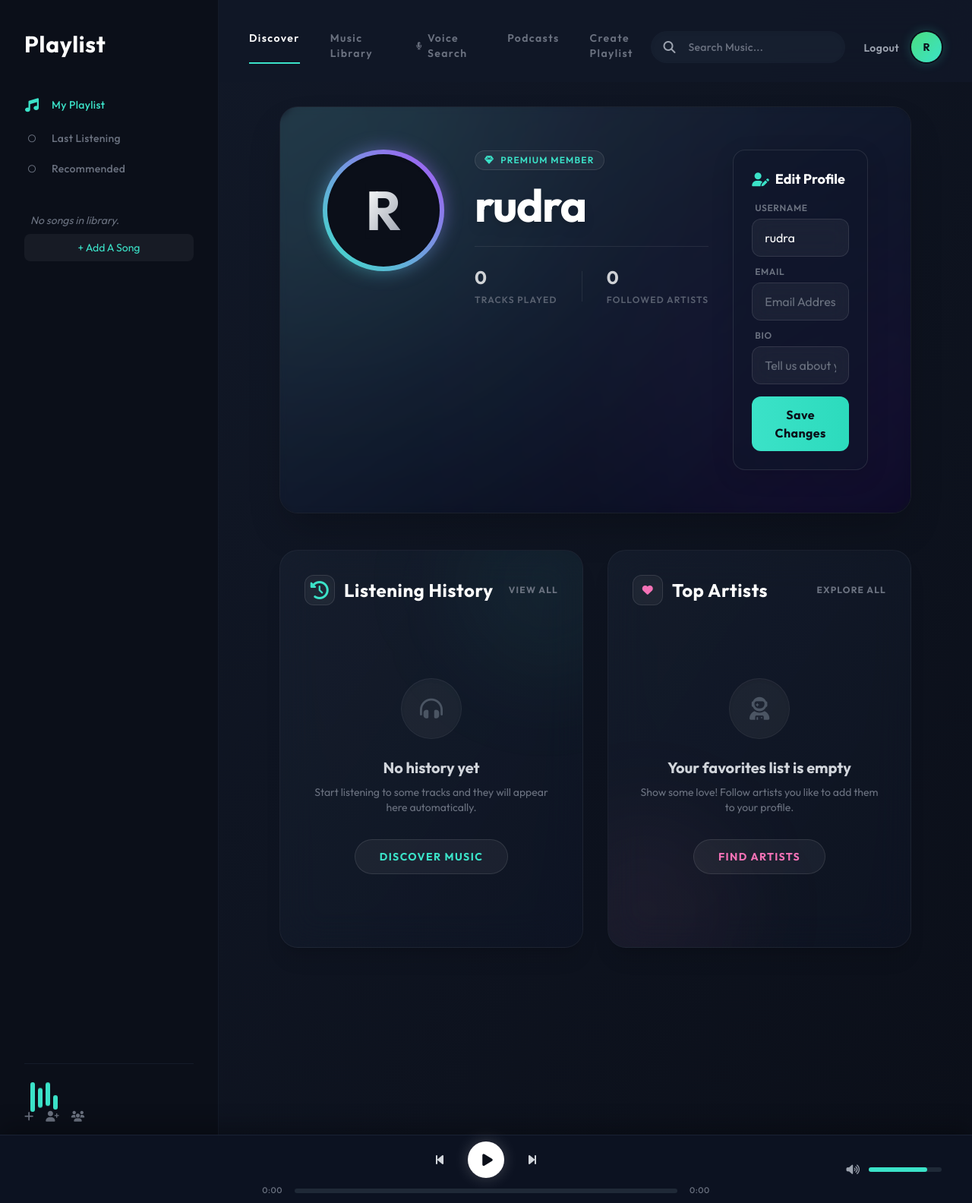
After one commit to rudra00434/SoulPlayer, a Django app: page /profile/ in a window 1280 px wide. The commit adds this page. Shown: the whole page at 76% size. Run offline with Django 5.2, Linux system fonts and the light colour scheme; a user stored in the database is signed in; data comes from the database, SQL or seed files in the repository; some libraries are stand-ins or nearby versions.

Commit message:
add feature of user profile

```diff
--- a/SPOTIFY/music/forms.py
+++ b/SPOTIFY/music/forms.py
@@ -1,5 +1,6 @@
 from django.forms import ModelForm, TextInput, FileInput, CheckboxSelectMultiple
-from .models import Song , Artist ,Playlist
+from .models import Song, Artist, Playlist, UserProfile
+from django.contrib.auth.models import User
 
 class SongForm(ModelForm):
     class Meta:
@@ -33,3 +34,19 @@ class PlaylistForm(ModelForm):
             "artists":CheckboxSelectMultiple(attrs={"class":"text-[#3be2c8] focus:ring-[#3be2c8] bg-white/5 border-white/10 rounded"}),
             "songs":CheckboxSelectMultiple(attrs={"class":"text-[#3be2c8] focus:ring-[#3be2c8] bg-white/5 border-white/10 rounded"}),
         }
+
+class ProfileUpdateForm(ModelForm):
+    class Meta:
+        model=UserProfile
+        fields=["bio"]
+        widgets={
+            "bio":TextInput(attrs={"class":"w-full bg-white/5 border border-white/10 focus:border-[#3be2c8] focus:ring-1 focus:ring-[#3be2c8] rounded-xl px-4 py-3 text-white placeholder-gray-500 focus:outline-none transition-all backdrop-blur-md", "placeholder": "Tell us about yourself..."}),
+        }
+class UserUpdateForm(ModelForm):
+    class Meta:
+        model=User
+        fields=["username", "email"]
+        widgets={
+            "username":TextInput(attrs={"class":"w-full bg-white/5 border border-white/10 focus:border-[#3be2c8] focus:ring-1 focus:ring-[#3be2c8] rounded-xl px-4 py-3 text-white placeholder-gray-500 focus:outline-none transition-all backdrop-blur-md", "placeholder": "Username"}),
+            "email":TextInput(attrs={"class":"w-full bg-white/5 border border-white/10 focus:border-[#3be2c8] focus:ring-1 focus:ring-[#3be2c8] rounded-xl px-4 py-3 text-white placeholder-gray-500 focus:outline-none transition-all backdrop-blur-md", "placeholder": "Email Address"}),
+        }
--- a/SPOTIFY/music/urls.py
+++ b/SPOTIFY/music/urls.py
@@ -21,5 +21,7 @@ urlpatterns =[
     path('register/',views.register,name='register'),
     path('login/',views.user_login,name='user_login'),
     path('logout/',views.user_logout,name='user_logout'),
-
+    path('profile/',views.profile,name='profile'),
+    path('toggle_favorite_artist/<int:pk>/', views.toggle_favorite_artist, name='toggle_favorite_artist'),
+    path('record_play/<int:pk>/', views.record_play, name='record_play'),
 ]
--- a/SPOTIFY/music/views.py
+++ b/SPOTIFY/music/views.py
@@ -3,7 +3,7 @@ from django.http import HttpResponse
 import requests
 from .models import Song,Artist,Playlist
 from django.core.paginator import Paginator
-from .forms import SongForm, ArtistForm, PlaylistForm
+from .forms import SongForm, ArtistForm, PlaylistForm, UserUpdateForm, ProfileUpdateForm
 from django.contrib.auth.forms import UserCreationForm, AuthenticationForm
 from django.contrib.auth import login, logout, authenticate
 from django.contrib import messages
@@ -11,6 +11,10 @@ from django.contrib.auth.decorators import login_required
 from django.urls import reverse
 import spacy
 from django.db.models import Q
+from django.conf import settings
+from .models import UserProfile
+from django.http import JsonResponse
+from django.views.decorators.csrf import csrf_exempt
 
 # Load the spaCy model
 nlp = spacy.load("en_core_web_sm")
@@ -269,7 +273,7 @@ def voice_search(request):
     return render(request, 'voice_search.html')
 
 def podcasts(request):
-    from django.conf import settings
+
     youtube_api_key = getattr(settings, 'YOUTUBE_API_KEY', '')
     query = "music podcast full episode"
     url = f"https://www.googleapis.com/youtube/v3/search?part=snippet&maxResults=12&q={query}&type=video&key={youtube_api_key}"
@@ -295,3 +299,57 @@ def podcasts(request):
         'videos': videos
     }
     return render(request, 'podcasts.html', context)
+
+@login_required(login_url="user_login")
+def profile(request):
+    # Ensure UserProfile exists (for users created before the signal was added)
+    if not hasattr(request.user, 'userprofile'):
+
+        UserProfile.objects.create(user=request.user)
+
+    if request.method == "POST":
+        u_form = UserUpdateForm(request.POST, instance=request.user)
+        p_form = ProfileUpdateForm(request.POST, instance=request.user.userprofile)
+
+        if u_form.is_valid() and p_form.is_valid():
+            u_form.save()
+            p_form.save()
+            messages.success(request, f"Your profile has been updated!")
+            return redirect("profile")
+
+    else:
+        u_form = UserUpdateForm(instance=request.user)
+        p_form = ProfileUpdateForm(instance=request.user.userprofile)
+
+    context = {
+        "u_form": u_form,
+        "p_form": p_form,
+        "played_songs": request.user.userprofile.played_songs.all().order_by("-id")[:10], # Last 10 played
+        "favorite_artists": request.user.userprofile.favorite_artists.all()
+    }
+    return render(request, "profile.html", context)
+
+@login_required(login_url="user_login")
+def toggle_favorite_artist(request, pk):
+    artist = get_object_or_404(Artist, id=pk)
+    user_profile = request.user.userprofile
+    if artist in user_profile.favorite_artists.all():
+        user_profile.favorite_artists.remove(artist)
+    else:
+        user_profile.favorite_artists.add(artist)
+    return redirect("artist_detail", pk=pk)
+
+
+@csrf_exempt
+def record_play(request, pk):
+    if request.method == "POST" and request.user.is_authenticated:
+
+        song = get_object_or_404(Song, id=pk)
+
+        # Ensure UserProfile exists
+        if not hasattr(request.user, 'userprofile'):
+            UserProfile.objects.create(user=request.user)
+
+        request.user.userprofile.played_songs.add(song)
+        return JsonResponse({"status": "success"})
+    return JsonResponse({"status": "error"}, status=400)
--- a/SPOTIFY/template/index.html
+++ b/SPOTIFY/template/index.html
@@ -89,7 +89,7 @@
             <!-- Song Items -->
             <div class="flex-1 overflow-y-auto custom-scrollbar pr-2 space-y-2 mt-4 -mr-2">
                 {% for song in page_obj|slice:":5" %}
-                <div onclick="playSong('{% if song.audio_link %}{{ song.audio_link }}{% elif song.audio_file %}{{ song.audio_file.url }}{% endif %}', '{{ song.title|escapejs }}', '{{ song.artist|escapejs }}', '{% if song.image %}{{ song.image.url }}{% endif %}')"
+                <div onclick="playSong('{{ song.id }}', '{% if song.audio_link %}{{ song.audio_link }}{% elif song.audio_file %}{{ song.audio_file.url }}{% endif %}', '{{ song.title|escapejs }}', '{{ song.artist|escapejs }}', '{% if song.image %}{{ song.image.url }}{% endif %}')"
                     class="flex items-center group cursor-pointer hover:bg-white/5 p-2 rounded-xl transition-all duration-300">
 
                     {% if song.image %}
@@ -178,10 +178,10 @@
                             <button type="submit"
                                 class="text-gray-400 hover:text-red-400 text-sm font-semibold tracking-wide transition">Logout</button>
                         </form>
-                        <div
-                            class="w-10 h-10 rounded-full bg-gradient-to-br from-green-400 to-[#3be2c8] flex items-center justify-center font-bold text-sm ring-2 ring-[#0b0f19] shadow-[0_0_15px_rgba(59,226,200,0.3)] cursor-pointer hover:scale-105 transition uppercase">
+                        <a href="{% url 'profile' %}"
+                            class="w-10 h-10 rounded-full bg-gradient-to-br from-green-400 to-[#3be2c8] flex items-center justify-center font-bold text-sm ring-2 ring-[#0b0f19] shadow-[0_0_15px_rgba(59,226,200,0.3)] cursor-pointer hover:scale-105 transition uppercase text-[#0b0f19]">
                             {{ user.username|make_list|first }}
-                        </div>
+                        </a>
                     </div>
                     {% else %}
                     <div class="flex items-center gap-4">
@@ -553,7 +553,7 @@
                 <div class="flex gap-6 overflow-x-auto no-scrollbar mb-14 pb-6">
                     {% for song in page_obj %}
                     <div class="flex-none w-44 group cursor-pointer relative"
-                        onclick="playSong('{% if song.audio_link %}{{ song.audio_link }}{% elif song.audio_file %}{{ song.audio_file.url }}{% endif %}', '{{ song.title|escapejs }}', '{{ song.artist|escapejs }}', '{% if song.image %}{{ song.image.url }}{% endif %}')">
+                        onclick="playSong('{{ song.id }}', '{% if song.audio_link %}{{ song.audio_link }}{% elif song.audio_file %}{{ song.audio_file.url }}{% endif %}', '{{ song.title|escapejs }}', '{{ song.artist|escapejs }}', '{% if song.image %}{{ song.image.url }}{% endif %}')">
                         <a href="{% url 'delete_song' song.id %}"
                             onclick="event.stopPropagation(); return confirm('Are you sure you want to delete this song?')"
                             class="absolute top-2 right-2 z-20 text-gray-400 hover:text-red-400 opacity-0 group-hover:opacity-100 transition duration-300 drop-shadow-md bg-black/50 w-8 h-8 rounded-full flex items-center justify-center backdrop-blur-sm">
@@ -694,7 +694,7 @@
         const durTimeDisplay = document.getElementById('player-duration');
         let isPlaying = false;
 
-        function playSong(url, title, artist, imageUrl) {
+        function playSong(songId, url, title, artist, imageUrl) {
             // Update Player UI
             document.getElementById('player-title').innerText = title;
             document.getElementById('player-artist').innerText = artist;
@@ -708,6 +708,19 @@
             audioPlayer.play();
             isPlaying = true;
             updatePlayButton();
+
+            // Record play in background
+            if (songId) {
+                fetch(`/record_play/${songId}/`, {
+                    method: 'POST',
+                    credentials: 'same-origin',
+                    headers: {
+                        'X-Requested-With': 'XMLHttpRequest'
+                    }
+                }).then(response => {
+                    console.log('Record play response:', response.status);
+                }).catch(err => console.error('Error recording play:', err));
+            }
         }
 
         function togglePlay() {
--- a/SPOTIFY/template/playlist_detail.html
+++ b/SPOTIFY/template/playlist_detail.html
@@ -174,7 +174,7 @@
                                 <span class="w-4 text-center text-gray-500 font-medium group-hover:hidden">
                                     {{ forloop.counter }}</span>
                                 <button class="w-4 text-center text-white hidden group-hover:block"
-                                    onclick="playSong('{% if song.audio_link %}{{ song.audio_link }}{% elif song.audio_file %}{{ song.audio_file.url }}{% endif %}', '{{ song.title|escapejs }}', '{{ song.artist|escapejs }}', '{% if song.image %}{{ song.image.url }}{% endif %}')">
+                                    onclick="playSong('{{ song.id }}', '{% if song.audio_link %}{{ song.audio_link }}{% elif song.audio_file %}{{ song.audio_file.url }}{% endif %}', '{{ song.title|escapejs }}', '{{ song.artist|escapejs }}', '{% if song.image %}{{ song.image.url }}{% endif %}')">
                                     <i class="fas fa-play text-xs text-[#3be2c8]"></i>
                                 </button>
 
--- /dev/null
+++ b/SPOTIFY/template/profile.html
@@ -0,0 +1,243 @@
+{% extends 'index.html' %}
+{% load static %}
+
+{% block content %}
+<div class="px-10 pb-32 pt-8">
+
+    <!-- Profile Hero Section -->
+    <div class="relative w-full rounded-3xl overflow-hidden mb-12 shadow-2xl group border border-white/5">
+        <!-- Dynamic Background Glow -->
+        <div class="absolute inset-0 bg-gradient-to-br from-[#1e293b] via-[#0f172a] to-[#020617] z-0"></div>
+        <div
+            class="absolute -top-32 -left-32 w-96 h-96 bg-[#3be2c8] rounded-full mix-blend-screen filter blur-[150px] opacity-20 z-0">
+        </div>
+        <div
+            class="absolute -bottom-32 -right-32 w-96 h-96 bg-purple-600 rounded-full mix-blend-screen filter blur-[150px] opacity-20 z-0">
+        </div>
+
+        <div
+            class="relative z-10 p-10 md:p-14 flex flex-col md:flex-row items-center md:items-start gap-10 backdrop-blur-sm">
+
+            <!-- Avatar Container -->
+            <div class="relative group/avatar cursor-pointer">
+                <div
+                    class="absolute inset-0 bg-gradient-to-tr from-[#3be2c8] to-purple-500 rounded-full blur-md opacity-50 group-hover/avatar:opacity-100 transition-opacity duration-500">
+                </div>
+                <div
+                    class="w-40 h-40 rounded-full overflow-hidden bg-gradient-to-tr from-[#3be2c8] to-purple-500 p-1.5 relative z-10 transform group-hover/avatar:scale-105 transition-transform duration-500">
+                    <div class="w-full h-full rounded-full bg-[#0b0f19] flex items-center justify-center shadow-inner">
+                        <span
+                            class="text-7xl text-transparent bg-clip-text bg-gradient-to-br from-white to-gray-400 font-extrabold shadow-sm">
+                            {{ user.username|make_list|first|upper }}</span>
+                    </div>
+                </div>
+            </div>
+
+            <!-- User Info & Edit Form -->
+            <div class="flex-grow w-full text-center md:text-left flex flex-col md:flex-row justify-between gap-8">
+                <div>
+                    <div
+                        class="inline-flex items-center gap-2 px-3 py-1 rounded-full bg-white/5 border border-white/10 text-xs font-semibold tracking-widest text-[#3be2c8] uppercase mb-4 shadow-sm backdrop-blur-md">
+                        <i class="fas fa-gem"></i> Premium Member
+                    </div>
+                    <h1 class="text-5xl md:text-6xl font-black tracking-tight drop-shadow-lg text-white mb-2">
+                        {{ user.username }}</h1>
+                    <p class="text-lg text-gray-400 font-medium tracking-wide mb-6">{{ user.email }}</p>
+
+                    <!-- Stats Row -->
+                    <div
+                        class="flex items-center justify-center md:justify-start gap-8 mb-8 border-t border-white/10 pt-6 w-max opacity-80">
+                        <div class="text-center md:text-left">
+                            <span class="block text-2xl font-bold text-white">{{ played_songs.count|default:"0"}}</span>
+                            <span class="text-xs uppercase tracking-widest text-gray-500 font-semibold">Tracks
+                                Played</span>
+                        </div>
+                        <div class="w-px h-10 bg-white/10"></div>
+                        <div class="text-center md:text-left">
+                            <span
+                                class="block text-2xl font-bold text-white">{{favorite_artists.count|default:"0"}}</span>
+                            <span class="text-xs uppercase tracking-widest text-gray-500 font-semibold">Followed
+                                Artists</span>
+                        </div>
+                    </div>
+                </div>
+
+                <!-- Edit Profile Form Panel -->
+                <div
+                    class="bg-[#0f172a]/60 p-6 rounded-2xl border border-white/10 shadow-[0_8px_30px_rgb(0,0,0,0.12)] backdrop-blur-xl w-full max-w-md relative overflow-hidden group/form">
+                    <div
+                        class="absolute top-0 right-0 w-32 h-32 bg-[#3be2c8]/10 rounded-full blur-3xl transition-opacity duration-500 group-hover/form:opacity-100 opacity-0">
+                    </div>
+
+                    <h3 class="text-lg font-bold text-white mb-4 flex items-center gap-2">
+                        <i class="fas fa-user-edit text-[#3be2c8]"></i> Edit Profile
+                    </h3>
+
+                    <form method="POST" class="space-y-4 relative z-10">
+                        {% csrf_token %}
+                        {% if messages %}
+                        {% for message in messages %}
+                        <div
+                            class="bg-[#3be2c8]/10 border border-[#3be2c8]/30 px-4 py-2 rounded-lg text-[#3be2c8] text-sm font-medium flex items-center gap-2">
+                            <i class="fas fa-check-circle"></i> {{ message }}
+                        </div>
+                        {% endfor %}
+                        {% endif %}
+
+                        <div class="space-y-3">
+                            <div class="group/input">
+                                <label
+                                    class="block text-xs font-semibold uppercase tracking-wider text-gray-500 mb-1.5 ml-1 transition-colors group-focus-within/input:text-[#3be2c8]">Username</label>
+                                {{ u_form.username }}
+                            </div>
+                            <div class="group/input">
+                                <label
+                                    class="block text-xs font-semibold uppercase tracking-wider text-gray-500 mb-1.5 ml-1 transition-colors group-focus-within/input:text-[#3be2c8]">Email</label>
+                                {{ u_form.email }}
+                            </div>
+                            <div class="group/input">
+                                <label
+                                    class="block text-xs font-semibold uppercase tracking-wider text-gray-500 mb-1.5 ml-1 transition-colors group-focus-within/input:text-[#3be2c8]">Bio</label>
+                                {{ p_form.bio }}
+                            </div>
+                        </div>
+
+                        <button type="submit"
+                            class="w-full mt-2 bg-gradient-to-r from-[#3be2c8] to-[#2cdbbd] text-[#0b0f19] px-6 py-3 rounded-xl font-bold tracking-wide hover:shadow-[0_0_20px_rgba(59,226,200,0.4)] hover:-translate-y-0.5 transition-all duration-300">
+                            Save Changes
+                        </button>
+                    </form>
+                </div>
+            </div>
+        </div>
+    </div>
+
+    <!-- Content Grid -->
+    <div class="grid grid-cols-1 xl:grid-cols-2 gap-8">
+
+        <!-- Recently Played Section -->
+        <div
+            class="bg-gradient-to-br from-[#1e293b]/40 to-[#0f172a]/40 backdrop-blur-xl rounded-3xl border border-white/5 p-8 shadow-xl flex flex-col h-full relative overflow-hidden group/section">
+            <!-- Decorative blur -->
+            <div
+                class="absolute -top-20 -right-20 w-64 h-64 bg-[#3be2c8]/5 rounded-full blur-3xl transition-all duration-700 group-hover/section:bg-[#3be2c8]/10">
+            </div>
+
+            <div class="flex items-center justify-between mb-8 relative z-10">
+                <h2 class="text-2xl font-bold text-white flex items-center gap-3 tracking-wide">
+                    <span
+                        class="w-10 h-10 rounded-xl bg-white/5 flex items-center justify-center border border-white/10 text-[#3be2c8] shadow-inner">
+                        <i class="fas fa-history"></i>
+                    </span>
+                    Listening History
+                </h2>
+                <a href="#"
+                    class="text-xs font-bold uppercase tracking-widest text-gray-500 hover:text-[#3be2c8] transition-colors">View
+                    All</a>
+            </div>
+
+            {% if played_songs %}
+            <div class="space-y-2 overflow-y-auto pr-2 custom-scrollbar flex-grow relative z-10">
+                {% for song in played_songs %}
+                <div class="flex items-center gap-4 p-3 rounded-2xl hover:bg-white/5 transition-all duration-300 group/song cursor-pointer border border-transparent hover:border-white/5"
+                    onclick="playSong('{{ song.id }}', '{% if song.audio_link %}{{ song.audio_link }}{% elif song.audio_file %}{{ song.audio_file.url }}{% endif %}', '{{ song.title|escapejs }}', '{{ song.artist|escapejs }}', '{% if song.image %}{{ song.image.url }}{% endif %}')">
+
+                    <div class="relative w-14 h-14 rounded-xl overflow-hidden shadow-md flex-shrink-0">
+                        <img src="{{ song.image.url }}" alt="{{ song.title }}"
+                            class="w-full h-full object-cover group-hover/song:scale-110 transition-transform duration-500">
+                        <div
+                            class="absolute inset-0 bg-black/40 opacity-0 group-hover/song:opacity-100 flex items-center justify-center transition-opacity duration-300 backdrop-blur-[2px]">
+                            <i class="fas fa-play text-white text-sm ml-0.5"></i>
+                        </div>
+                    </div>
+
+                    <div class="flex-grow min-w-0">
+                        <h3
+                            class="text-base font-bold text-white truncate group-hover/song:text-[#3be2c8] transition-colors">
+                            {{ song.title }}</h3>
+                        <p class="text-xs font-medium text-gray-400 truncate mt-0.5">{{ song.artist }}</p>
+                    </div>
+
+                    <div
+                        class="text-xs font-semibold text-gray-500 opacity-0 group-hover/song:opacity-100 transition-opacity transform translate-x-2 group-hover/song:translate-x-0 duration-300">
+                        <i class="fas fa-volume-up text-[#3be2c8]"></i>
+                    </div>
+                </div>
+                {% endfor %}
+            </div>
+            {% else %}
+            <div class="flex flex-col items-center justify-center py-16 text-center h-full relative z-10">
+                <div
+                    class="w-20 h-20 rounded-full bg-white/5 flex items-center justify-center border border-white/5 mb-6 shadow-inner">
+                    <i class="fas fa-headphones-alt text-3xl text-gray-600"></i>
+                </div>
+                <h3 class="text-xl font-bold text-gray-300 mb-2">No history yet</h3>
+                <p class="text-sm text-gray-500 max-w-xs">Start listening to some tracks and they will appear here
+                    automatically.</p>
+                <a href="{% url 'index' %}"
+                    class="mt-8 px-8 py-3 bg-white/5 hover:bg-white/10 border border-white/10 rounded-full font-bold text-sm tracking-widest text-[#3be2c8] transition-all hover:scale-105">DISCOVER
+                    MUSIC</a>
+            </div>
+            {% endif %}
+        </div>
+
+        <!-- Favorite Artists Section -->
+        <div
+            class="bg-gradient-to-br from-[#1e293b]/40 to-[#0f172a]/40 backdrop-blur-xl rounded-3xl border border-white/5 p-8 shadow-xl flex flex-col h-full relative overflow-hidden group/section">
+            <!-- Decorative blur -->
+            <div
+                class="absolute -bottom-20 -left-20 w-64 h-64 bg-[#f472b6]/5 rounded-full blur-3xl transition-all duration-700 group-hover/section:bg-[#f472b6]/10">
+            </div>
+
+            <div class="flex items-center justify-between mb-8 relative z-10">
+                <h2 class="text-2xl font-bold text-white flex items-center gap-3 tracking-wide">
+                    <span
+                        class="w-10 h-10 rounded-xl bg-white/5 flex items-center justify-center border border-white/10 text-[#f472b6] shadow-inner">
+                        <i class="fas fa-heart text-sm"></i>
+                    </span>
+                    Top Artists
+                </h2>
+                <a href="{% url 'artists' %}"
+                    class="text-xs font-bold uppercase tracking-widest text-gray-500 hover:text-[#f472b6] transition-colors">Explore
+                    All</a>
+            </div>
+
+            {% if favorite_artists %}
+            <div class="grid grid-cols-2 sm:grid-cols-3 gap-4 relative z-10">
+                {% for artist in favorite_artists %}
+                <a href="{% url 'artist_detail' artist.id %}"
+                    class="flex flex-col items-center p-5 rounded-2xl bg-white/5 hover:bg-white/10 border border-transparent hover:border-white/10 transition-all duration-300 group/artist text-center">
+                    <div class="relative mb-4">
+                        <div
+                            class="absolute inset-0 bg-[#f472b6] rounded-full blur-md opacity-0 group-hover/artist:opacity-40 transition-opacity duration-500 scale-110">
+                        </div>
+                        <img src="{{ artist.image.url }}" alt="{{ artist.name }}"
+                            class="w-24 h-24 rounded-full object-cover shadow-lg border-2 border-transparent group-hover/artist:border-white/20 relative z-10 transform group-hover/artist:scale-105 transition-all duration-500">
+                    </div>
+                    <h3
+                        class="text-sm font-bold text-white group-hover/artist:text-[#f472b6] transition-colors w-full truncate px-1">
+                        {{ artist.name }}</h3>
+                    <p class="text-[11px] font-medium text-gray-500 mt-1 uppercase tracking-widest w-full truncate">
+                        {{ artist.music_band }}</p>
+                </a>
+                {% endfor %}
+            </div>
+            {% else %}
+            <div class="flex flex-col items-center justify-center py-16 text-center h-full relative z-10">
+                <div
+                    class="w-20 h-20 rounded-full bg-white/5 flex items-center justify-center border border-white/5 mb-6 shadow-inner">
+                    <i class="fas fa-user-astronaut text-3xl text-gray-600"></i>
+                </div>
+                <h3 class="text-xl font-bold text-gray-300 mb-2">Your favorites list is empty</h3>
+                <p class="text-sm text-gray-500 max-w-xs">Show some love! Follow artists you like to add them to your
+                    profile.</p>
+                <a href="{% url 'artists' %}"
+                    class="mt-8 px-8 py-3 bg-white/5 hover:bg-white/10 border border-white/10 rounded-full font-bold text-sm tracking-widest text-[#f472b6] transition-all hover:scale-105">FIND
+                    ARTISTS</a>
+            </div>
+            {% endif %}
+        </div>
+
+    </div>
+</div>
+{% endblock %}
```
Also changed, not shown: SPOTIFY/music/models.py (+25 -1 lines), SPOTIFY/template/artist_detail.html (+16 -3 lines).
